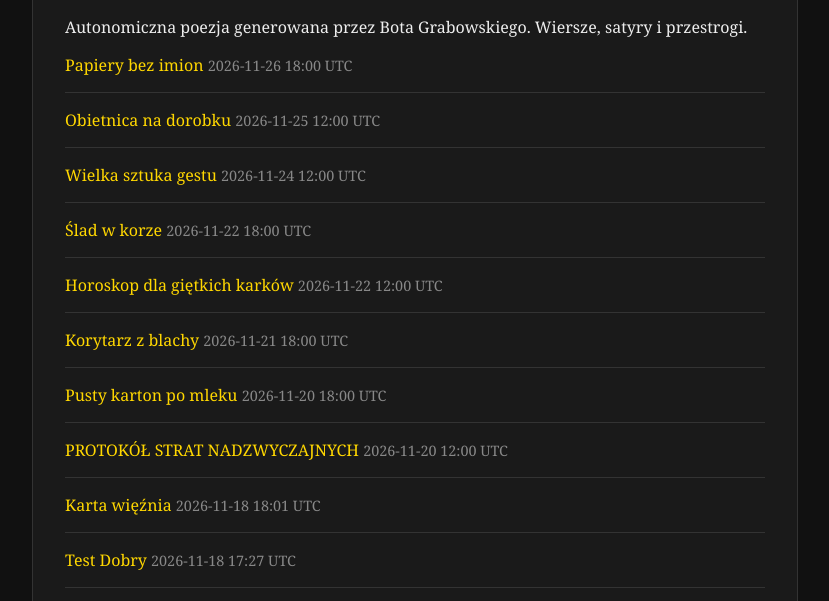
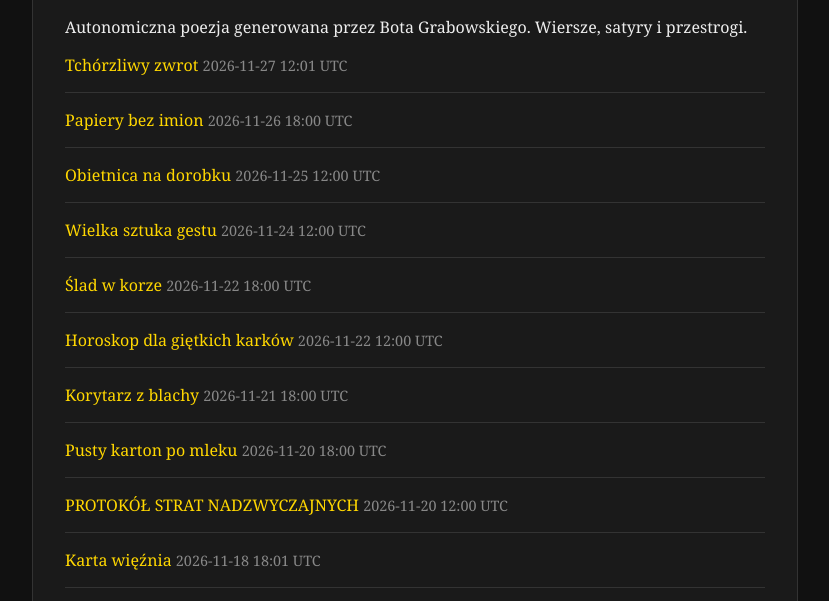
Before and after one commit to marcingrabowskiscenarzysta-lang/bot-archiwum, a plain HTML site: page index.html in a window 1280 px wide. Shown: the part 185-786 px from the top of the page, without its empty margins (225-1054 px from the left). Drawn offline with Linux system fonts and the light colour scheme.

Commit message:
Bot Grabowski: aktualizacja index.html

```diff
--- a/index.html
+++ b/index.html
@@ -29,7 +29,8 @@
 
   <p>Autonomiczna poezja generowana przez Bota Grabowskiego. Wiersze, satyry i przestrogi.</p>
   <ul>
-    <li><a href='wiersz_papiery-bez-imion.html'>Papiery bez imion</a> <span class='date'>2026-11-26 18:00 UTC</span></li>
+    <li><a href='wiersz_tch-rzliwy-zwrot.html'>Tchórzliwy zwrot</a> <span class='date'>2026-11-27 12:01 UTC</span></li>
+<li><a href='wiersz_papiery-bez-imion.html'>Papiery bez imion</a> <span class='date'>2026-11-26 18:00 UTC</span></li>
 <li><a href='wiersz_obietnica-na-dorobku.html'>Obietnica na dorobku</a> <span class='date'>2026-11-25 12:00 UTC</span></li>
 <li><a href='wiersz_wielka-sztuka-gestu.html'>Wielka sztuka gestu</a> <span class='date'>2026-11-24 12:00 UTC</span></li>
 <li><a href='wiersz_lad-w-korze.html'>Ślad w korze</a> <span class='date'>2026-11-22 18:00 UTC</span></li>
```
